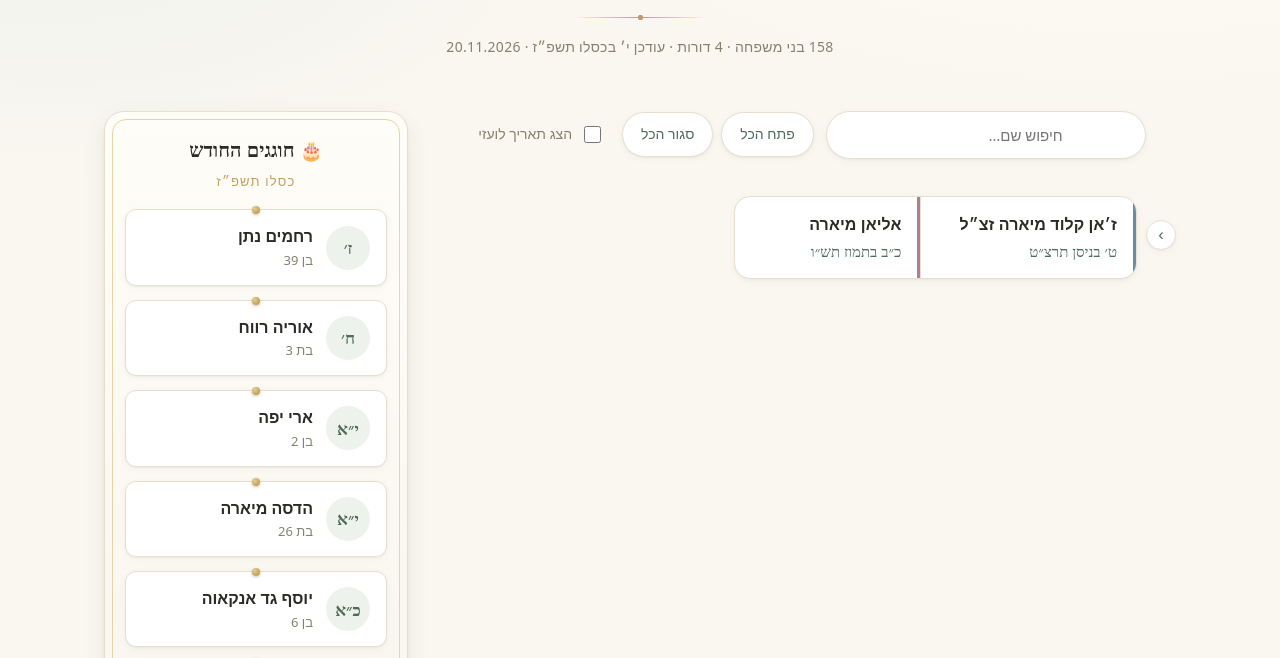
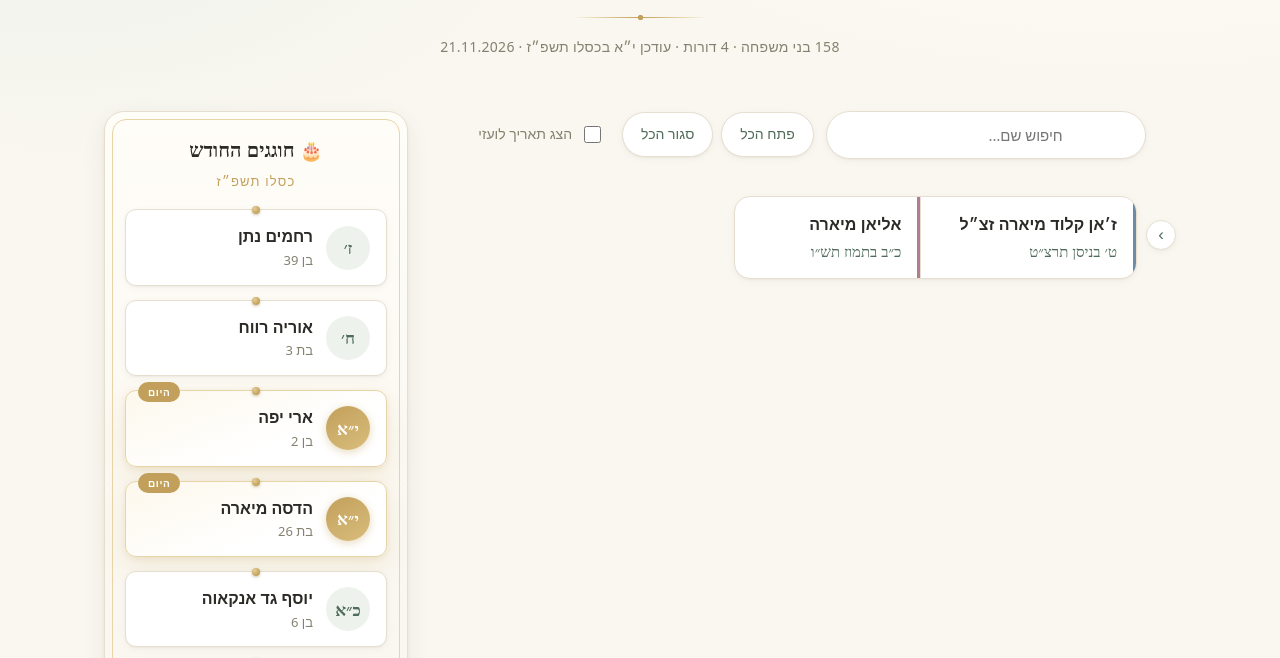
Before and after one commit to anaelzag/Miara-tree, a plain HTML site: page index.html in a window 1280 px wide. Shown: the part 132-790 px from the top of the page. Drawn offline with Linux system fonts and the light colour scheme.

Commit message:
Rebuild from family-tree master 1bdf3a1

```diff
--- a/index.html
+++ b/index.html
@@ -739,7 +739,7 @@ dialog button.delete:hover { color: #fff; background: var(--danger); }
   <header class="hero">
     <h1>משפחת מיארה</h1>
     <span class="flourish" aria-hidden="true"></span>
-    <p class="hero-meta">158 בני משפחה · 4 דורות · עודכן י׳ בכסלו תשפ״ז · 20.11.2026</p>
+    <p class="hero-meta">158 בני משפחה · 4 דורות · עודכן י״א בכסלו תשפ״ז · 21.11.2026</p>
   </header>
   <div class="layout">
 <div class="side">
@@ -765,7 +765,8 @@ dialog button.delete:hover { color: #fff; background: var(--danger); }
         <span class="greg-date">18.11.2026</span>
       </div>
     </article>
-    <article class="celebrant">
+    <article class="celebrant is-today">
+    <span class="ribbon">היום</span>
       <span class="day">י״א</span>
       <div class="celebrant-body">
         <span class="celebrant-name">ארי יפה</span>
@@ -773,7 +774,8 @@ dialog button.delete:hover { color: #fff; background: var(--danger); }
         <span class="greg-date">21.11.2026</span>
       </div>
     </article>
-    <article class="celebrant">
+    <article class="celebrant is-today">
+    <span class="ribbon">היום</span>
       <span class="day">י״א</span>
       <div class="celebrant-body">
         <span class="celebrant-name">הדסה מיארה</span>
```
